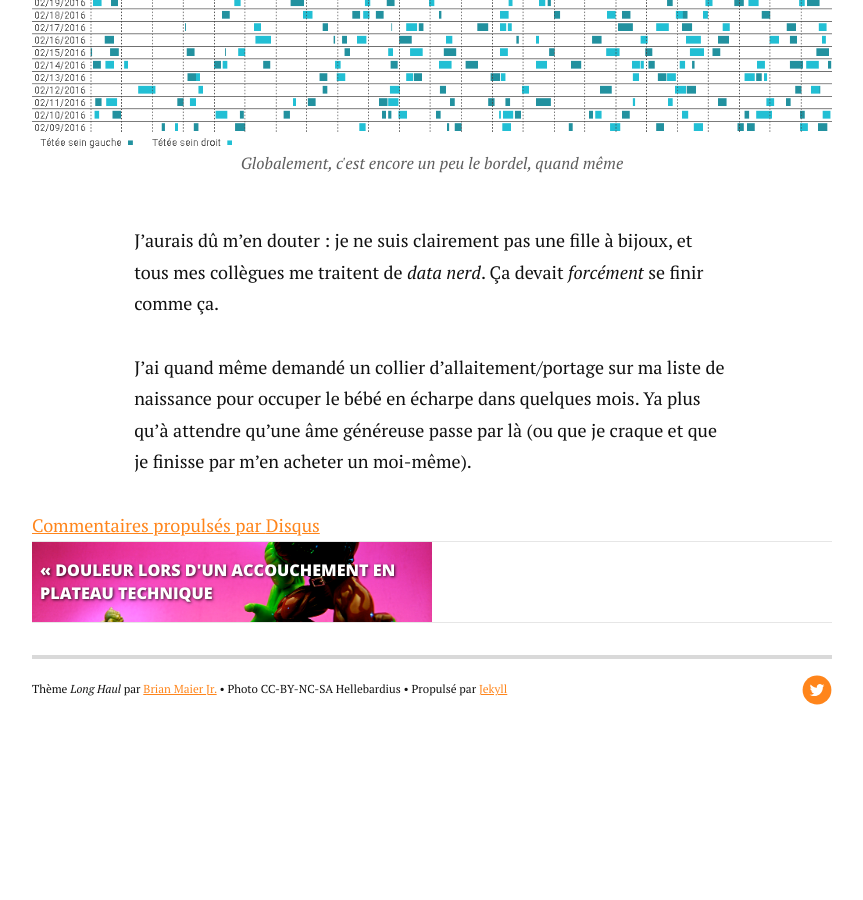
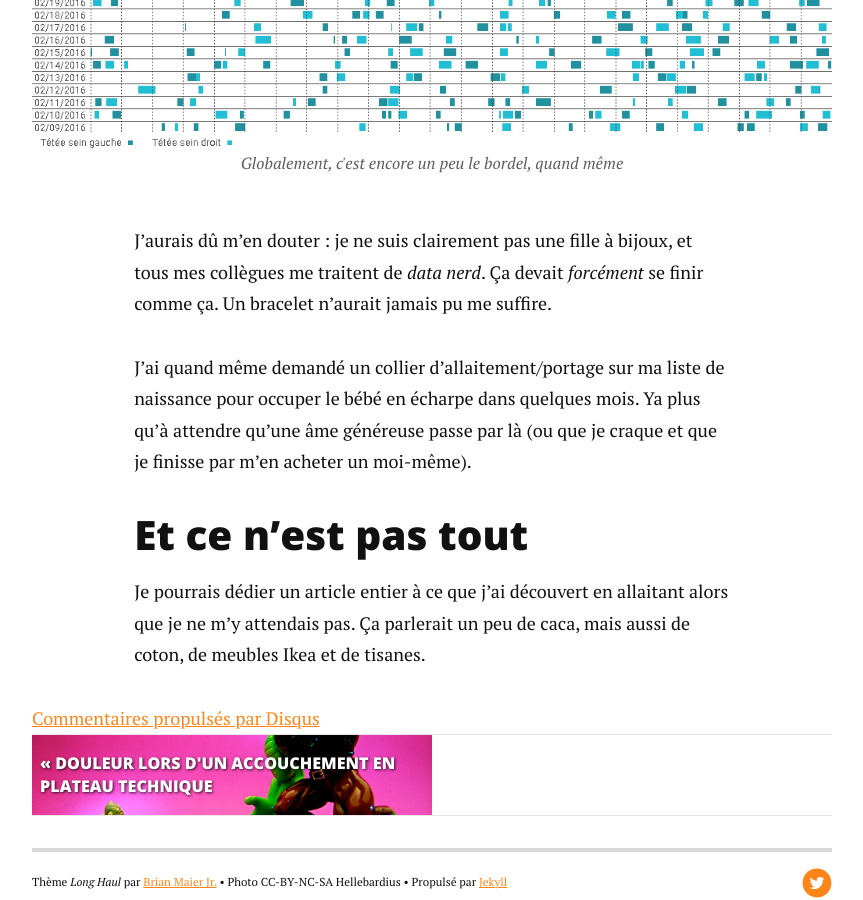
Before and after one commit to Ogoldfish/ogoldfish.github.io, a Jekyll site: the page built from _posts/2016-02-23-allaitement-attentes-realite.md, in a window 1280 px wide and 900 px high, scrolled down 9894 px. Shown: the whole window, without its empty margins (208-1071 px from the left). Built offline with Jekyll 4.4.1, drawn with Linux system fonts in a browser that asks for light colours; nearby versions of some CDN libraries; Markdown is read by kramdown in place of the engine named in the settings; comment, search, counter and statistics services are not loaded; before the commit the page ends 10686 px from its top, so only the background shows below that.

Commit message:
Conclusion

```diff
--- a/_posts/2016-02-23-allaitement-attentes-realite.md
+++ b/_posts/2016-02-23-allaitement-attentes-realite.md
@@ -145,6 +145,10 @@ qu'un bracelet débile !
     <figcaption>Globalement, c'est encore un peu le bordel, quand même</figcaption>
 </figure>
 
-J'aurais dû m'en douter : je ne suis clairement pas une fille à bijoux, et tous mes collègues me traitent de _data nerd_. Ça devait _forcément_ se finir comme ça.
+J'aurais dû m'en douter : je ne suis clairement pas une fille à bijoux, et tous mes collègues me traitent de _data nerd_. Ça devait _forcément_ se finir comme ça. Un bracelet n'aurait jamais pu me suffire.
 
 J'ai quand même demandé un collier d'allaitement/portage sur ma liste de naissance pour occuper le bébé en écharpe dans quelques mois. Ya plus qu'à attendre qu'une âme généreuse passe par là (ou que je craque et que je finisse par m'en acheter un moi-même).
+
+## Et ce n'est pas tout
+
+Je pourrais dédier un article entier à ce que j'ai découvert en allaitant alors que je ne m'y attendais pas. Ça parlerait un peu de caca, mais aussi de coton, de meubles Ikea et de tisanes.
```
